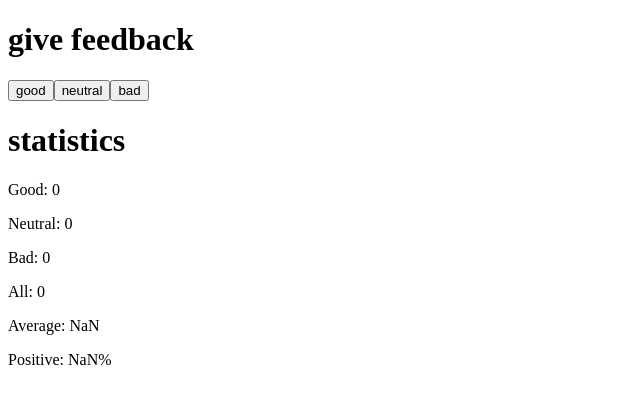
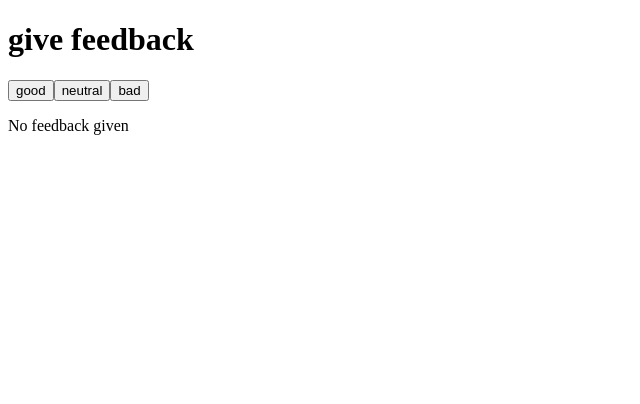
Before and after one commit to pitterkampmann/fullstackopen-exercises, a React (Create React App) app in the folder part1/unicafe/: page / in a window 1280 px wide. Shown: the top 404 px of the page, without its empty margins (0-640 px from the left). Built offline with nearby package versions, Linux system fonts and the light colour scheme.

Commit message:
1.9: unicafe step4

```diff
--- a/part1/unicafe/src/App.js
+++ b/part1/unicafe/src/App.js
@@ -4,6 +4,9 @@ const Statistics = (props) => {
 	const good = props.good;
 	const bad = props.bad;
 	const neutral = props.neutral;
+	if (good + bad + neutral === 0) {
+		return <p>No feedback given</p>;
+	}
 	return (
 		<div>
 			<h1>statistics</h1>
```
